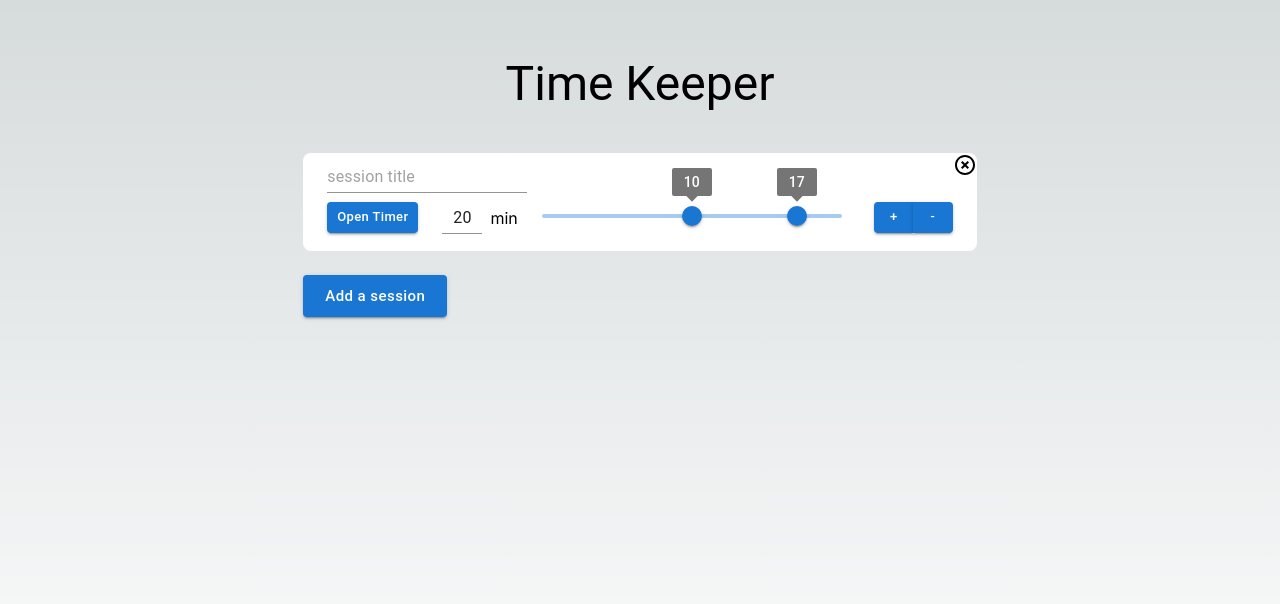
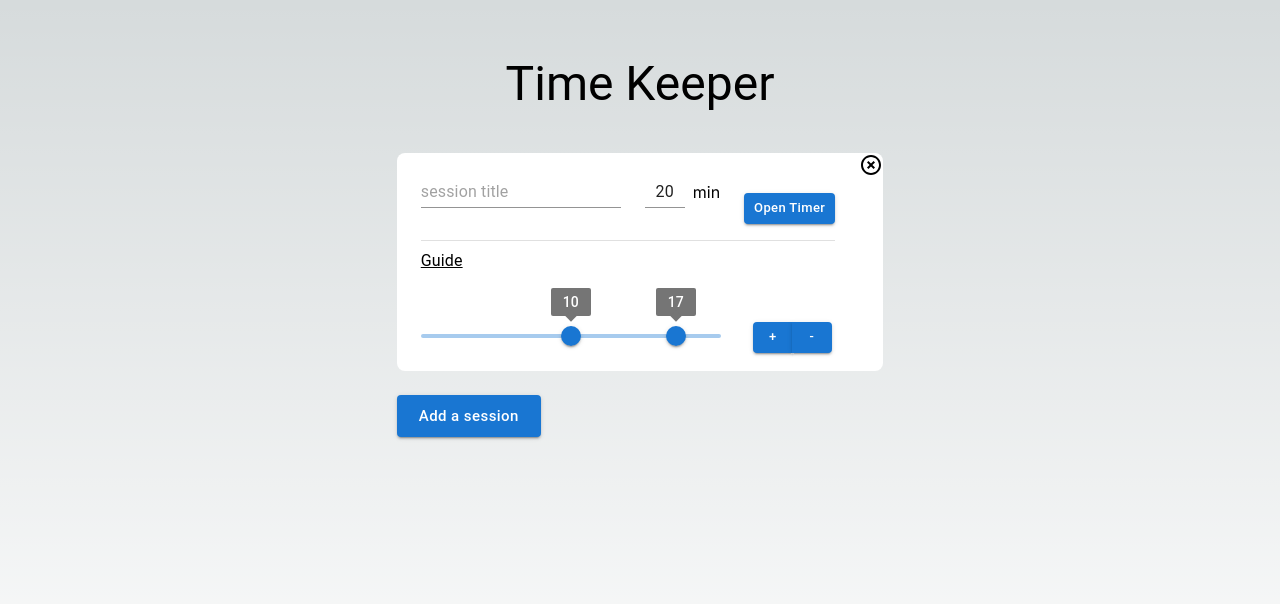
Before and after one commit to ihgs/timekeeper, a Next.js app: page / in a window 1280 px wide. Shown: the top 604 px of the page. Built offline with nearby package versions, Linux system fonts and the light colour scheme; no server answers.

Commit message:
change desgine

```diff
--- a/src/app/components/TimerGenerator.tsx
+++ b/src/app/components/TimerGenerator.tsx
@@ -1,5 +1,5 @@
 "use client"
-import { Box, Button, ButtonGroup, Input, Slider, Stack } from "@mui/material";
+import { Box, Button, ButtonGroup, Divider, Input, Slider, Stack, Typography } from "@mui/material";
 import { useRouter } from "next/navigation";
 import { useState } from "react";
 
@@ -14,7 +14,7 @@ export default function TimerGenerator() {
     const [title, setTitle] = useState<string>('')
 
     const openTimer = () => {
-        if(minError){
+        if (minError) {
             return
         }
         const query = new URLSearchParams()
@@ -33,10 +33,10 @@ export default function TimerGenerator() {
     const changeTimer = (value: string) => {
         setMinError(false)
         const numValue = Number(value)
-        if(isNaN(numValue)){
+        if (isNaN(numValue)) {
             setMinError(true)
-        }else {
-            setPoints(points.filter(p=>p<=numValue))
+        } else {
+            setPoints(points.filter(p => p <= numValue))
             setMin(numValue)
         }
     }
@@ -63,18 +63,19 @@ export default function TimerGenerator() {
             sx={{
                 backgroundColor: "white",
                 paddingBottom: 2,
-                    paddingX: 3,
+                paddingTop: 1,
+                paddingLeft: 3,
+                paddingRight: 6,
                 borderRadius: 2
             }}
         >
+            <Stack direction={"row"} gap={3} alignItems={"center"} >
                 <Input
                     placeholder="session title"
-                sx={{marginY: 1, width:200}}
-                onChange={(e)=> { changeTitle(e.target.value)}}
+                    sx={{ marginY: 1, width: 200 }}
+                    onChange={(e) => { changeTitle(e.target.value) }}
                 >
                 </Input>
-            <Stack direction={"row"} gap={3} alignItems={"center"} >
-            <Button onClick={openTimer} size="small" variant="contained" disabled={minError} sx={{textTransform: 'none'}}>Open Timer</Button>
                 <Stack direction={"row"} gap={1} alignItems={"center"} >
                     <Input
                         defaultValue={20}
@@ -87,6 +88,16 @@ export default function TimerGenerator() {
                     </Input>
                     <div >min</div>
                 </Stack>
+                <Button onClick={openTimer} size="small" variant="contained" disabled={minError}
+                sx={{ textTransform: 'none', marginTop: 4 }}>
+                Open Timer
+            </Button>
+            </Stack>
+            <Divider sx={{paddingY:1}}/>
+            <Stack direction={"column"} sx={{ marginTop: 1 }}>
+            <Typography sx={{textDecoration: 'underline'}} >Guide</Typography>
+            <Stack direction={"row"} gap={3} alignItems={"center"} sx={{ marginTop: 6 }}>
+
 
                 <Box width={300}>
                     <Slider
@@ -99,11 +110,15 @@ export default function TimerGenerator() {
                         max={min}
                     />
                 </Box>
-            <ButtonGroup sx={{paddingLeft:1}}>
+                <ButtonGroup sx={{ paddingLeft: 1 }}>
                     <Button variant="contained" size="small" onClick={addPoint} disabled={points.length >= maxSizeOfPoint}>+</Button>
                     <Button variant="contained" size="small" onClick={popPoint} disabled={points.length < 1}>-</Button>
                 </ButtonGroup>
             </Stack>
+
+
+            </Stack>
+
         </Stack>
     );
 }
```
Lines whose indentation alone changed are shown as unchanged.
